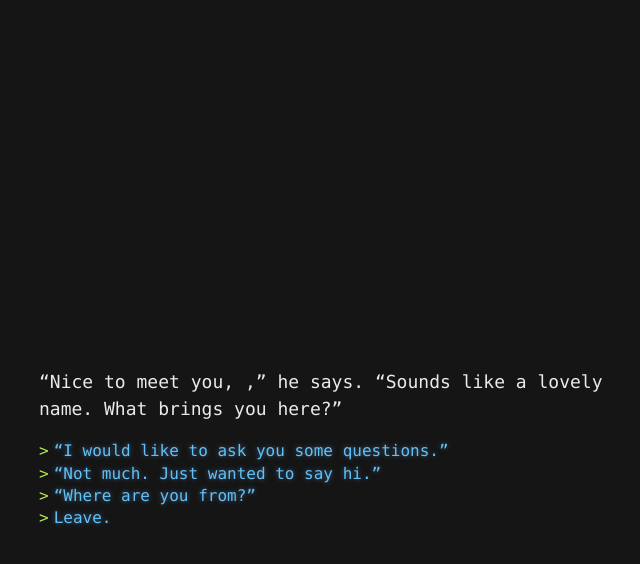
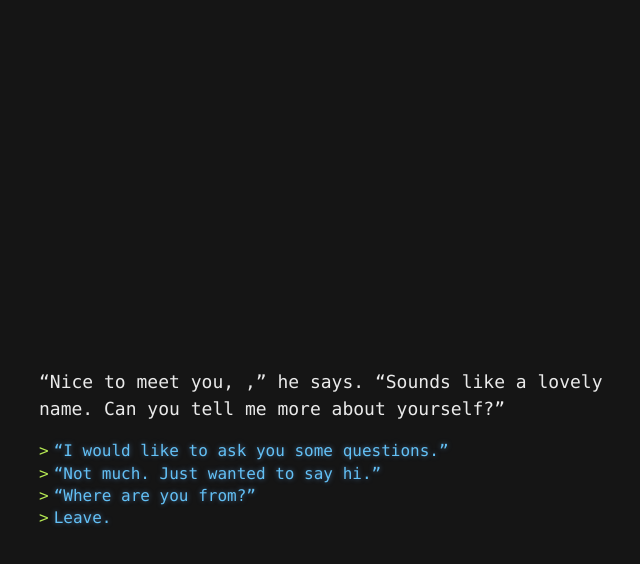
Before and after one commit to yvesgurcan/adventure, a Jekyll site: the page built from about-you.md, in a window 1280 px wide. Shown: the top 564 px of the page, without its empty margins (301-941 px from the left). Built offline with Jekyll 4.4.1, drawn with Linux system fonts in a browser that asks for light colours; our own code applies the rules of GitHub Pages for plain Markdown files.

Commit message:
Update about-you.md

```diff
--- a/about-you.md
+++ b/about-you.md
@@ -1,4 +1,4 @@
-"Nice to meet you, <span id="name"></span>," he says. "Sounds like a lovely name. What brings you here?"
+"Nice to meet you, <span id="name"></span>," he says. "Sounds like a lovely name. Can you tell me more about yourself?"
 
 - ["I would like to ask you some questions."](questions.md)
 - ["Not much. Just wanted to say hi."](hi.md)
```
